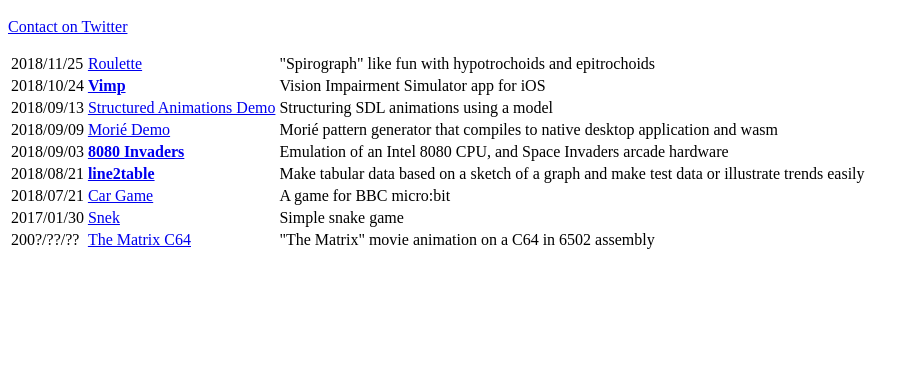
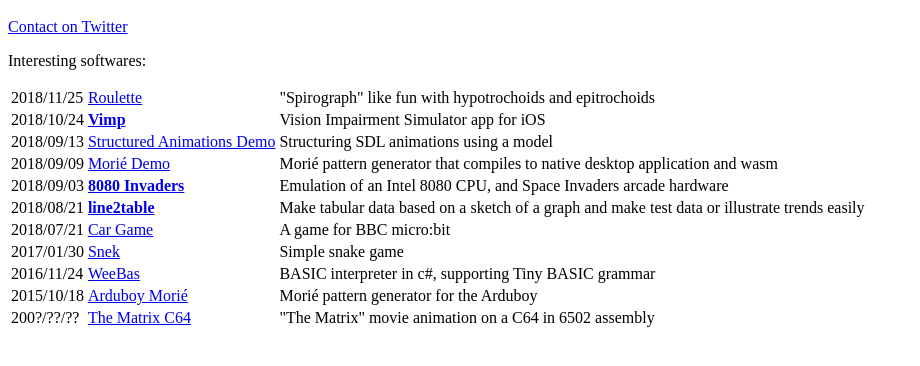
Before and after one commit to jmcd/jmcd.github.io, a plain HTML site: page index.html in a window 1280 px wide. Shown: the part 48-414 px from the top of the page, without its empty margins (0-920 px from the left). Drawn offline with Linux system fonts and the light colour scheme.

Commit message:
Added a few more softwares

```diff
--- a/index.html
+++ b/index.html
@@ -3,8 +3,9 @@
 <body>
     <h1>John McDowall</h1>
     <p>
-    <a href="http://twitter.com/jmcd">Contact on Twitter</a>
-</p>
+        <a href="http://twitter.com/jmcd">Contact on Twitter</a>
+    </p>
+    <p>Interesting softwares:</p>
     <table>
         <tr>
             <td>2018/11/25</td>
@@ -47,11 +48,20 @@
             <td>Simple snake game</td>
         </tr>
         <tr>
+            <td>2016/11/24</td>
+            <td><a href="https://github.com/jmcd/WeeBas">WeeBas</a></td>
+            <td>BASIC interpreter in c#, supporting Tiny BASIC grammar</td>
+        </tr>
+        <tr>
+            <td>2015/10/18</td>
+            <td><a href="https://github.com/jmcd/arduboy-moire">Arduboy Mori&eacute;</a></td>
+            <td>Mori&eacute; pattern generator for the Arduboy</td>
+        </tr>
+        <tr>
             <td>200?/??/??</td>
             <td><a href="https://gist.github.com/jmcd/53b634dc4a564d5106249c6dc950d8c9">The Matrix C64</a></td>
             <td>"The Matrix" movie animation on a C64 in 6502 assembly</td>
         </tr>
-
     </table>
 </body>
 
```
